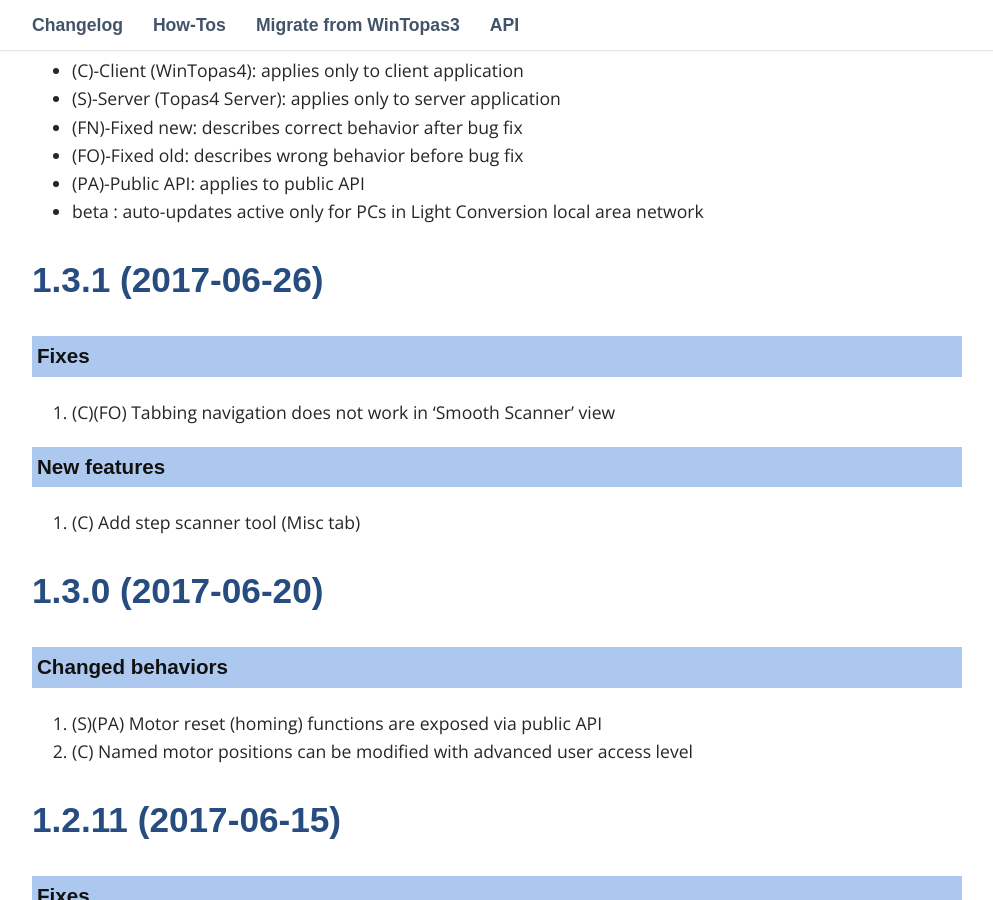
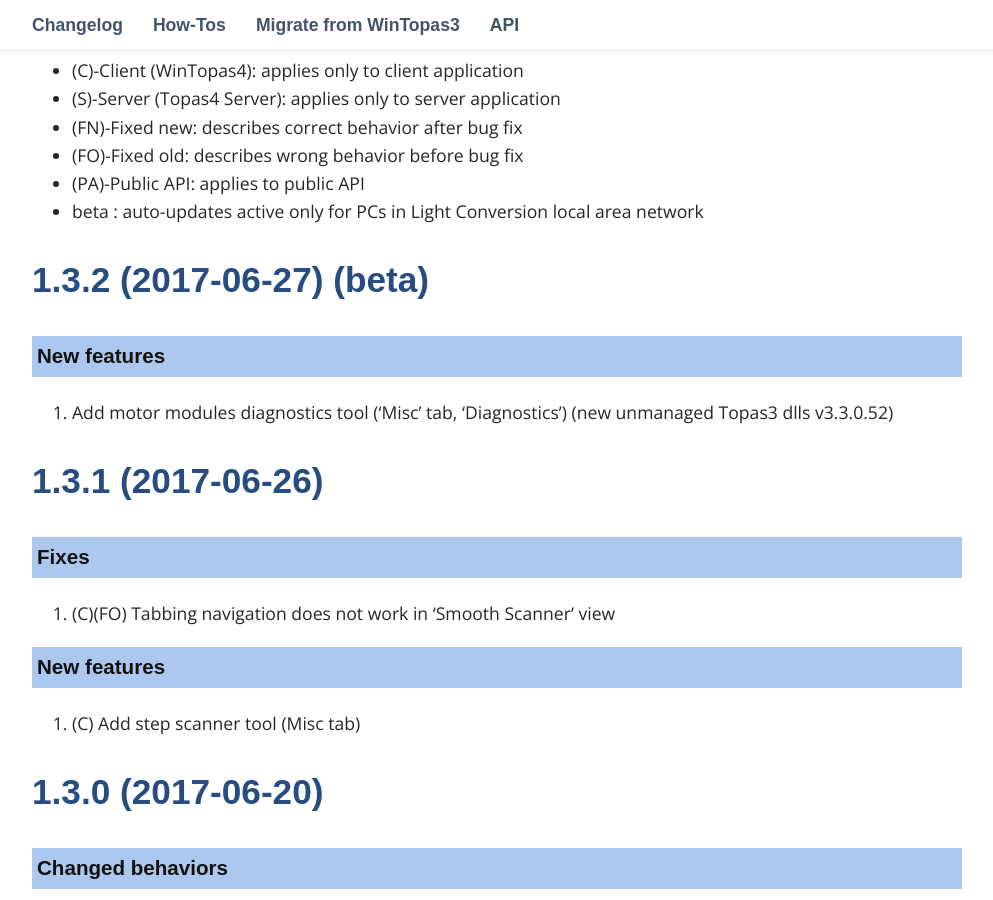
Before and after one commit to DomasM/Topas4InfoTemp00, a Jekyll site: the page built from _pages/03_changelog.md, in a window 1280 px wide and 900 px high, scrolled down 497 px. Shown: the whole window, without its empty margins (143-1136 px from the left). Built offline with Jekyll 4.4.1, drawn with Linux system fonts in a browser that asks for light colours; some web fonts are replaced; comment, search, counter and statistics services are not loaded.

Commit message:
1.3.2 release

```diff
--- a/_pages/03_changelog.md
+++ b/_pages/03_changelog.md
@@ -17,6 +17,16 @@
 * (FO)-Fixed old: describes wrong behavior before bug fix
 * (PA)-Public API: applies to public API
 * beta : auto-updates active only for PCs in Light Conversion local area network
+
+
+
+## 1.3.2 (2017-06-27) (beta)
+
+
+### New features
+
+1. Add motor modules diagnostics tool ('Misc' tab, 'Diagnostics') (new unmanaged Topas3 dlls v3.3.0.52)
+
 
 
 
```
